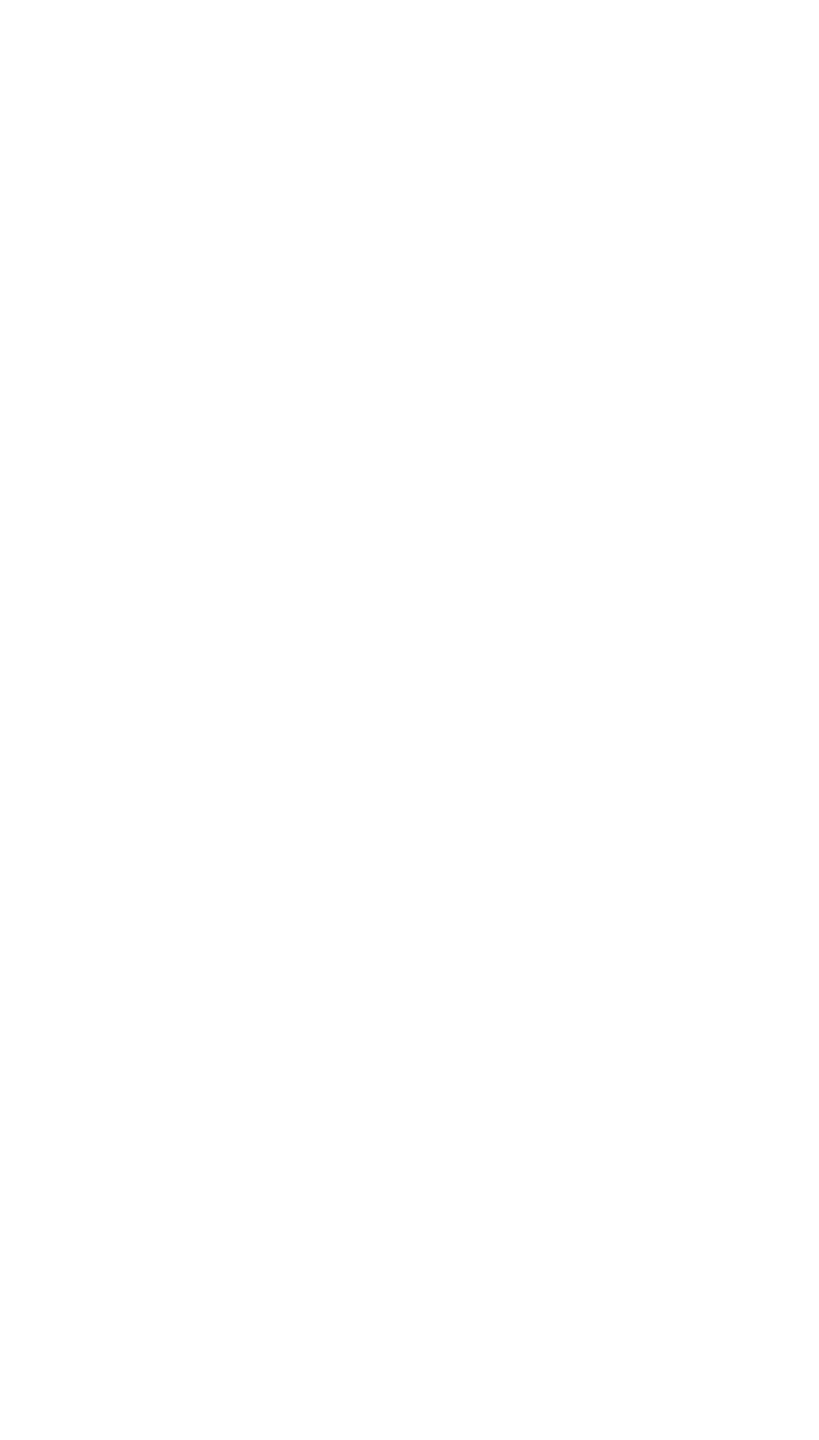
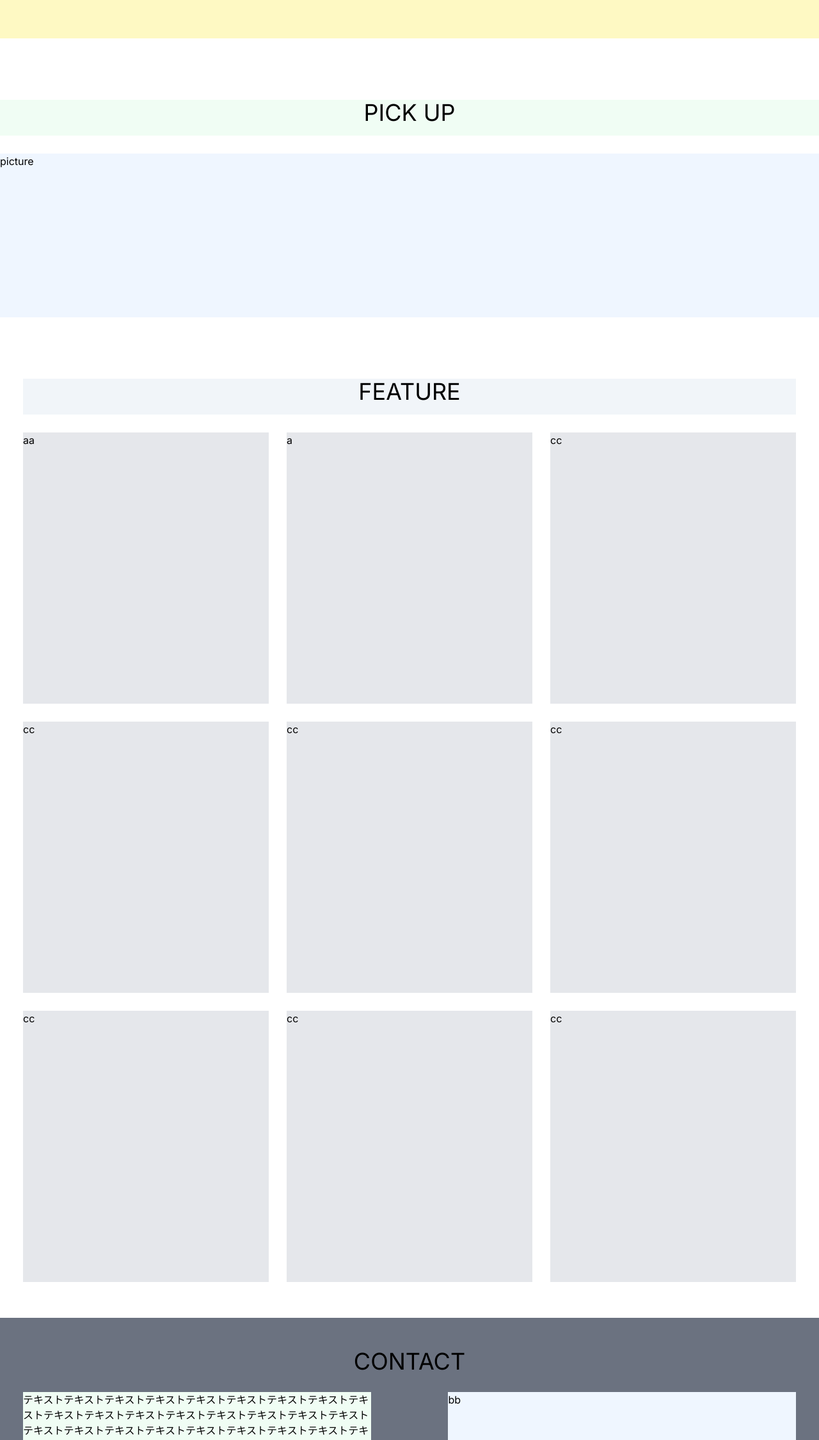
Before and after one commit to ronaudo9/sneakers, a Next.js app: page / in a window 1280 px wide. Shown: the part 540-2791 px from the top of the page at 64% size. Before the commit the page ends 800 px from the top, so only its background shows below. Built offline with nearby package versions, Linux system fonts and the light colour scheme.

Commit message:
ベースデザイン（レスポンシブ対応）の実装

```diff
--- a/src/app/page.tsx
+++ b/src/app/page.tsx
@@ -1,7 +1,48 @@
 export default function Home() {
   return (
     <>
-      <header className="h-20 w-full bg-gray-800">Home</header>
+      <header className="fixed top-0 h-20 w-full bg-gray-800 ">Sneakers</header>
+      <div className="mb-24 h-150 w-full   bg-yellow-100">video</div>
+      <div className="mb-24">
+        <div
+          className="mb-7 h-14
+         bg-green-50 text-center text-4xl"
+        >
+          PICK UP
+        </div>
+        <div className="h-64 w-full bg-blue-50">picture</div>
+      </div>
+      <div className="mx-auto max-w-6xl px-4">
+        <div className="mb-14">
+          <div className="mb-7 h-14  bg-slate-100 text-center text-4xl">
+            FEATURE
+          </div>
+          <div className=" grid grid-cols-1 gap-7 md:grid-cols-2 lg:grid-cols-3">
+            <div className="h-106 bg-gray-200">aa</div>
+            <div className="h-106 bg-gray-200">a</div>
+            <div className="h-106 bg-gray-200">cc</div>
+            <div className="h-106 bg-gray-200">cc</div>
+            <div className="h-106 bg-gray-200">cc</div>
+            <div className="h-106 bg-gray-200">cc</div>
+            <div className="h-106 bg-gray-200">cc</div>
+            <div className="h-106 bg-gray-200">cc</div>
+            <div className="h-106 bg-gray-200">cc</div>
+          </div>
+        </div>
+      </div>
+      <footer className="w-full bg-gray-500">
+        <div className="mx-auto  max-w-6xl px-4">
+          <div className="pt-12">
+            <div className=" mb-7 text-center text-4xl">CONTACT</div>
+            <div className="flex flex-col md:flex-row md:justify-between">
+              <div className="mb-7 bg-green-50 md:w-45">
+                テキストテキストテキストテキストテキストテキストテキストテキストテキストテキストテキストテキストテキストテキストテキストテキストテキストテキストテキストテキストテキストテキストテキストテキストテキストテキストテキスト
+              </div>
+              <div className="bg-blue-50 md:w-45">bb</div>
+            </div>
+          </div>
+        </div>
+      </footer>
     </>
   );
 }
--- a/tailwind.config.ts
+++ b/tailwind.config.ts
@@ -13,6 +13,16 @@ const config: Config = {
         "gradient-conic":
           "conic-gradient(from 180deg at 50% 50%, var(--tw-gradient-stops))",
       },
+      height: {
+        "150": "600px",
+        "106": "424px",
+      },
+      maxWidth: {
+        "6xl": "1240px",
+      },
+      width: {
+        "45": "45%",
+      },
     },
   },
   plugins: [],
```
